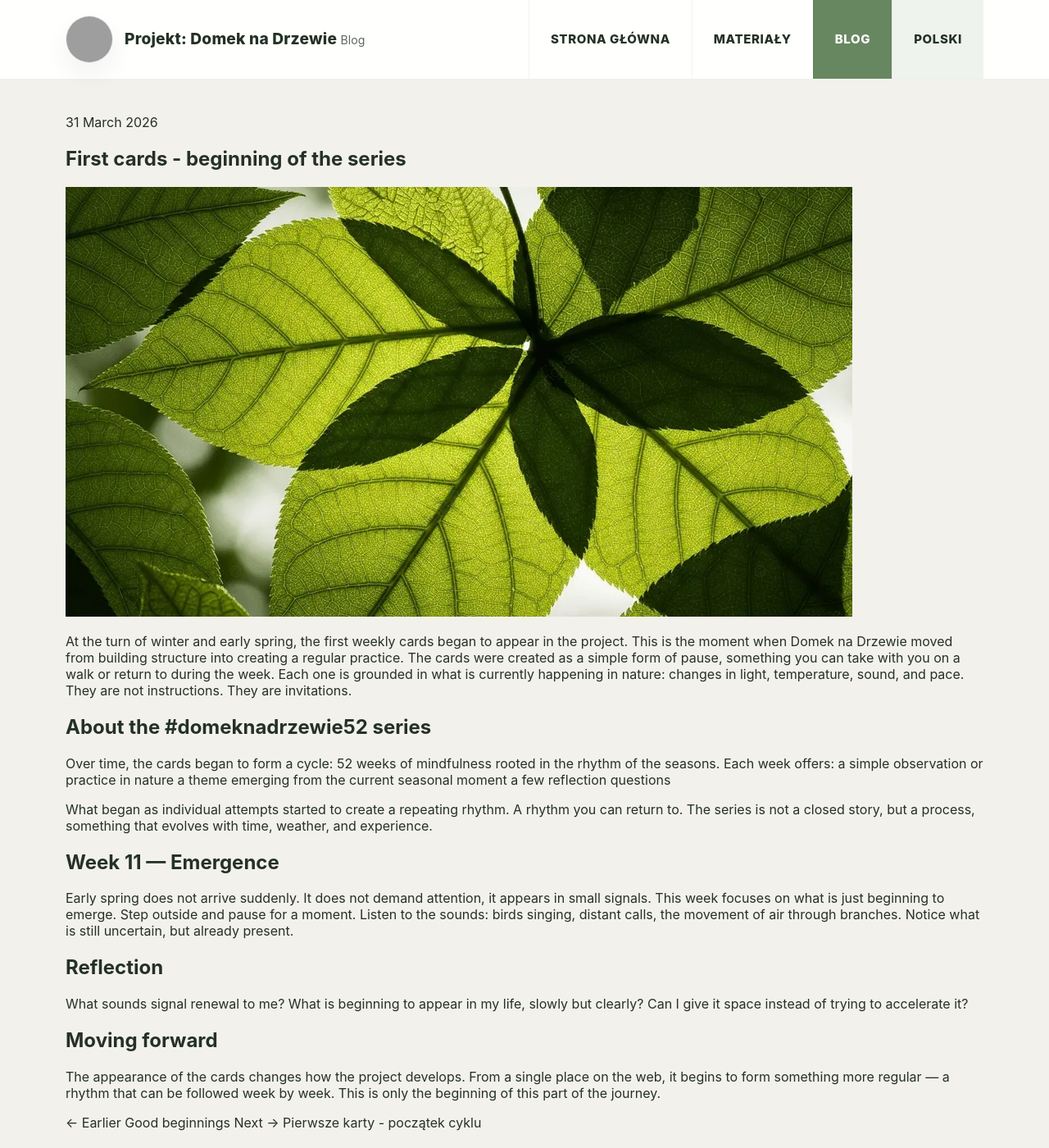
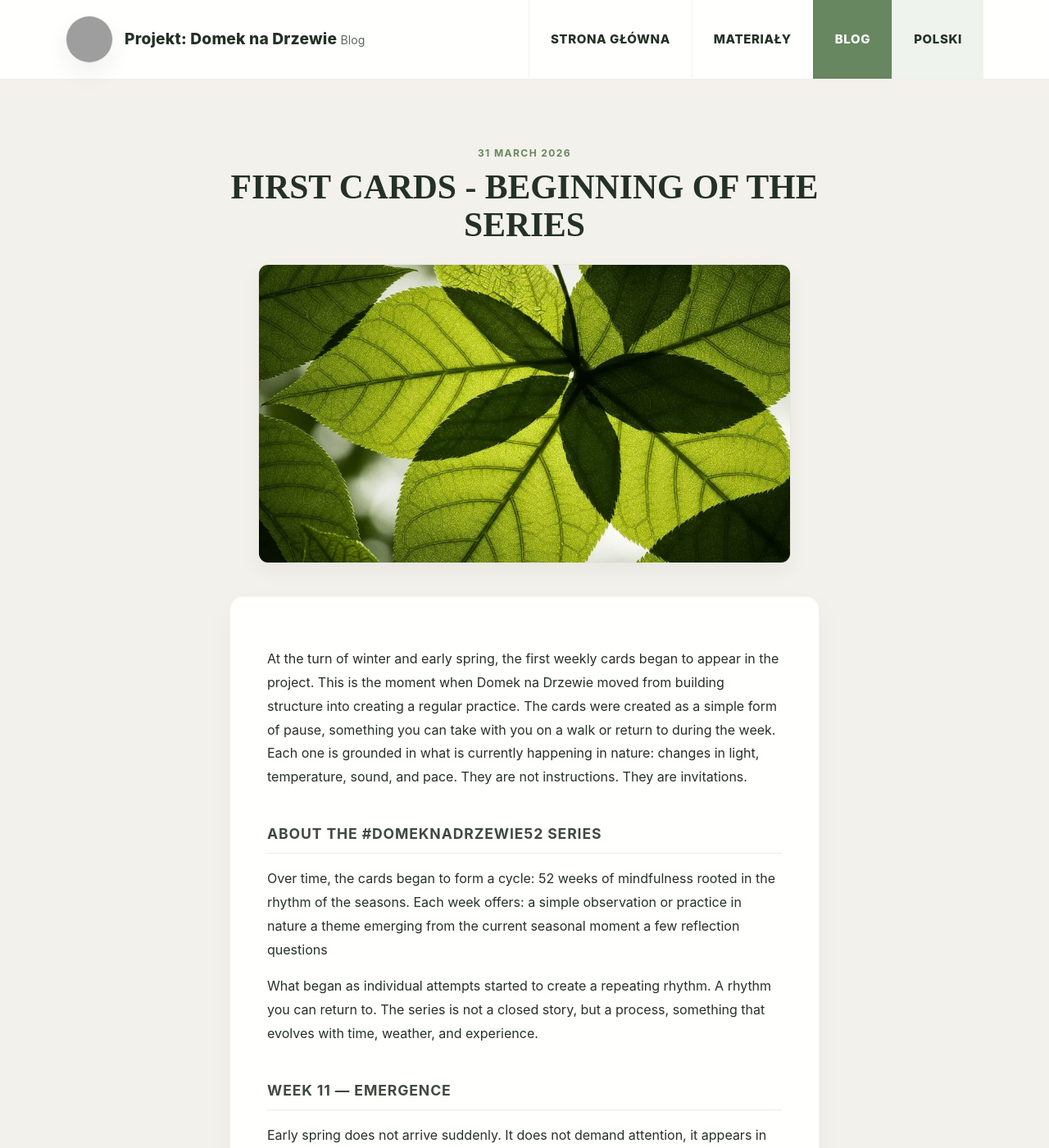
Before and after one commit to akonkia/domeknadrzewie, a Jekyll site: the page built from _posts/2026-03-15-first-cards.en.md, in a window 1280 px wide and 1400 px high. Shown: the whole window at 82% size. Built offline with Jekyll 4.4.1, drawn with Linux system fonts in a browser that asks for light colours; grey boxes are pictures that could not be loaded.

Commit message:
Update main.css

```diff
--- a/assets/css/main.css
+++ b/assets/css/main.css
@@ -1,4 +1,6 @@
-/* BLOG INDEX */
+/* ==========================================================================
+   1. BLOG INDEX (The List of Posts)
+   ========================================================================== */
 
 .blog-index {
   margin-top: 20px;
@@ -107,16 +109,55 @@
   color: #678760;
 }
 
-@media (max-width: 700px) {
-  .post-card {
-    grid-template-columns: 1fr;
-  }
+/* ==========================================================================
+   2. BLOG POST (Individual Article Layout)
+   ========================================================================== */
+
+.post {
+  max-width: 900px;
+  margin: 0 auto;
+  padding: 40px 20px;
+}
+
+.post-header {
+  margin-bottom: 24px;
+  text-align: center;
+}
+
+.post-date {
+  color: #678760;
+  text-transform: uppercase;
+  letter-spacing: 0.12em;
+  font-size: 0.75rem;
+  font-weight: 700;
+  margin-bottom: 12px;
+  display: block;
+}
+
+.post h1 {
+  margin: 0 auto;
+  max-width: 800px;
+  font-size: clamp(1.8rem, 4vw, 2.6rem);
+  line-height: 1.1;
+  text-transform: uppercase;
+  color: #243126;
+  font-family: 'Bodoni Moda', serif;
+}
+
+.post-cover-wrap {
+  margin: 0 0 40px 0;
+  display: flex;
+  justify-content: center;
+}
 
 .post-cover-frame {
   width: 100%;
-  aspect-ratio: 16 / 9; /* or 3 / 2 if you prefer */
+  max-width: 650px;
+  border-radius: 12px;
+  border: 1px solid rgba(36,49,38,0.06);
+  box-shadow: 0 10px 25px rgba(36,49,38,0.05);
   overflow: hidden;
-  border-radius: 12px; /* optional */
+  aspect-ratio: 16 / 9;
 }
 
 .post-cover-frame img {
@@ -126,14 +167,49 @@
   display: block;
 }
 
-  .post-thumb-frame {
-    aspect-ratio: 16 / 9;
-  }
-  .post-nav {
+.post-body {
+  max-width: 720px;
+  margin: 0 auto;
+  background: rgba(255, 255, 255, 0.95);
+  border: 1px solid rgba(103, 135, 96, 0.1);
+  border-radius: 16px;
+  padding: 45px;
+  line-height: 1.8;
+  color: #243126;
+  box-shadow: 0 15px 35px rgba(36, 49, 38, 0.04);
+  font-family: 'Inter', sans-serif;
+}
+
+.post-body h2 {
+  margin-top: 2.2em;
+  margin-bottom: 0.8em;
+  font-size: 1.1rem;
+  text-transform: uppercase;
+  letter-spacing: 0.05em;
+  color: #3e4a3f;
+  border-bottom: 1px solid rgba(103, 135, 96, 0.15);
+  padding-bottom: 8px;
+}
+
+.post-body blockquote {
+  margin: 2em 0;
+  padding: 20px 30px;
+  background: #f8f6f2;
+  border-left: 4px solid #678760;
+  font-style: italic;
+  border-radius: 0 8px 8px 0;
+}
+
+/* ==========================================================================
+   3. POST NAVIGATION (Earlier / Next Buttons)
+   ========================================================================== */
+
+.post-nav {
   display: grid;
   grid-template-columns: 1fr 1fr;
   gap: 18px;
-  margin-top: 48px;
+  margin: 48px auto 0;
+  max-width: 720px;
 }
 
 .post-nav-card {
@@ -142,6 +218,7 @@
   gap: 6px;
   padding: 18px 20px;
   background: #ffffff;
+  border: 1px solid rgba(36,49,38,0.08);
   border-radius: 14px;
   text-decoration: none;
   color: inherit;
@@ -152,6 +229,7 @@
 .post-nav-card:hover {
   transform: translateY(-2px);
   box-shadow: 0 16px 32px rgba(36,49,38,0.10);
+  border-color: rgba(103,135,96,0.3);
 }
 
 .post-nav-label {
@@ -168,17 +246,34 @@
   line-height: 1.3;
 }
 
-/* alignment */
-.post-nav-card.prev {
-  text-align: left;
-}
-
 .post-nav-card.next {
   text-align: right;
 }
 
-/* mobile */
+/* ==========================================================================
+   4. RESPONSIVE DESIGN (Media Queries)
+   ========================================================================== */
+
+/* Tablet/Small Desktop */
+@media (max-width: 700px) {
+  .post-card {
+    grid-template-columns: 1fr;
+  }
+  .post-thumb-frame {
+    aspect-ratio: 16 / 9;
+  }
+}
+
+/* Mobile */
 @media (max-width: 640px) {
+  .post-body {
+    padding: 25px;
+    border-radius: 0;
+    border: none;
+    box-shadow: none;
+    background: transparent;
+  }
+
   .post-nav {
     grid-template-columns: 1fr;
   }
@@ -187,4 +282,3 @@
     text-align: left;
   }
 }
-}
```
